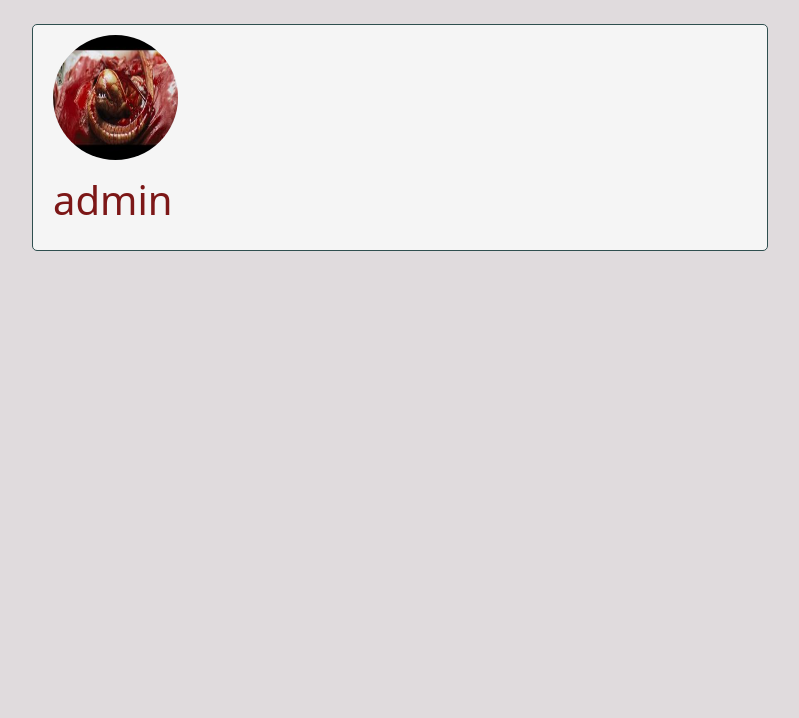
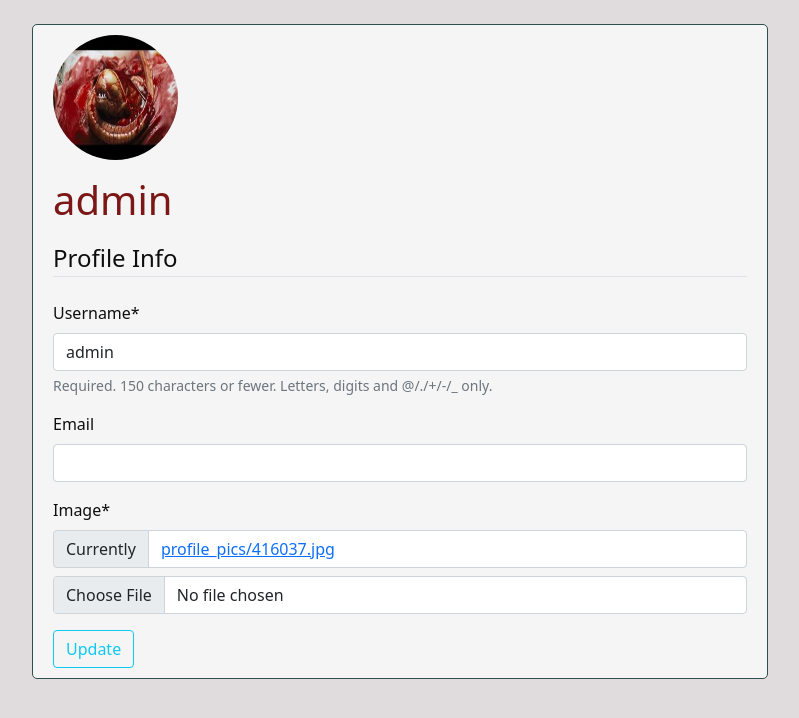
Before and after one commit to devloulou/2022_szeptember_django_ui, a Django app: page /profile/ in a window 1280 px wide. Shown: the part 56-774 px from the top of the page, without its empty margins (50-849 px from the left). Run offline with Django 3.2, Linux system fonts and the light colour scheme; a user stored in the database is signed in; data comes from the database, SQL or seed files in the repository; both versions use the stored data as it was after the commit; some libraries are stand-ins or nearby versions.

Commit message:
finalize profile page and functions

```diff
--- a/my_blog/templates/user/profile.html
+++ b/my_blog/templates/user/profile.html
@@ -1,4 +1,5 @@
 {% extends 'blog/base.html' %}
+{% load crispy_forms_tags %}
 {% block content %}
     <div class="content-section">
         <div class="media">
@@ -8,6 +9,19 @@
                 <p class="text-secondary">{{ user.email }}</p>
             </div>
         </div>
+        <form method="post" enctype="multipart/form-data">
+            {% csrf_token %}
+            <fieldset class="form-group">
+                <legend class="border-bottom mb-4">Profile Info</legend>
+                <!-- {{ form.as_p }} -->
+                {{ u_form|crispy }}
+                {{ p_form|crispy }}
+
+            </fieldset>
+            <div class="form-group">
+                <button class="btn btn-outline-info" type="submit">Update</button>
+            </div>
+        </form>
     </div>
 
 {% endblock content %}
--- a/my_blog/user_registration/apps.py
+++ b/my_blog/user_registration/apps.py
@@ -4,3 +4,6 @@ from django.apps import AppConfig
 class UserRegistrationConfig(AppConfig):
     default_auto_field = 'django.db.models.BigAutoField'
     name = 'user_registration'
+
+    def ready(self):
+        import user_registration.signals
--- a/my_blog/user_registration/forms.py
+++ b/my_blog/user_registration/forms.py
@@ -1,6 +1,7 @@
 from django import forms
 from django.contrib.auth.models import User
 from django.contrib.auth.forms import UserCreationForm
+from .models import ProfileModel
 
 class UserRegisterForm(UserCreationForm):
     email = forms.EmailField(required=True)
@@ -8,3 +9,16 @@ class UserRegisterForm(UserCreationForm):
     class Meta:
         model = User
         fields = ['username', 'email', 'password1', 'password2']
+
+
+class UserUpdateForm(forms.ModelForm):
+    email = forms.EmailField(required=False)
+
+    class Meta:
+        model = User
+        fields = ['username', 'email']
+
+class ProfileUpdateForm(forms.ModelForm):
+    class Meta:
+        model = ProfileModel
+        fields = ['image']
--- a/my_blog/user_registration/models.py
+++ b/my_blog/user_registration/models.py
@@ -1,5 +1,6 @@
 from django.db import models
 from django.contrib.auth.models import User
+from PIL import Image
 
 class ProfileModel(models.Model):
     user = models.OneToOneField(User, on_delete=models.CASCADE)
@@ -10,3 +11,12 @@ class ProfileModel(models.Model):
 
     def __str__(self):
         return f"'{self.user.username}' Profile"
+
+    def save(self):
+        super().save()
+
+        img = Image.open(self.image.path)
+        if img.height > 300 or img.width > 300:
+            output_size = (300, 300)
+            img.thumbnail(output_size)
+            img.save(self.image.path)
--- a/my_blog/user_registration/views.py
+++ b/my_blog/user_registration/views.py
@@ -1,5 +1,5 @@
 from django.shortcuts import render, redirect
-from .forms import UserRegisterForm
+from .forms import UserRegisterForm, UserUpdateForm, ProfileUpdateForm
 from django.contrib import messages
 from django.contrib.auth.decorators import login_required
 from .models import ProfileModel
@@ -14,16 +14,19 @@ from django.contrib.auth.models import User
 # 3. view, ami rendereli a html file-unkat
 # 4. login endpoint, URL
 
+# function based views
+# class based views
+
+
 def register(request):
     if request.method == 'POST':
         form = UserRegisterForm(request.POST)
         if form.is_valid():
             form.save()
-            username = form.cleaned_data.get('username')
-            usr_obj = User.objects.filter(username=username).first()
-            prof_temp = ProfileModel.objects.create(user_id=usr_obj.pk)
-
-            messages.success(request, f"Your account has been created! You are able to login!")
+            # username = form.cleaned_data.get('username')
+            # usr_obj = User.objects.filter(username=username).first()
+            # prof_temp = ProfileModel.objects.create(user_id=usr_obj.pk)
+            messages.success(request, "Your account has been created! You are able to login!")
             return redirect('login')
 
     else:
@@ -37,4 +40,25 @@ def register(request):
 # @login_required(login_url='login')
 @login_required
 def profile_view(request):
-    return render(request, 'user/profile.html')
+    if request.method == 'POST':
+        u_form = UserUpdateForm(request.POST, instance=request.user)
+        p_form = ProfileUpdateForm(request.POST,
+                                    request.FILES,
+                                    instance=request.user.profilemodel)
+
+        if u_form.is_valid() and p_form.is_valid():
+            u_form.save()
+            p_form.save()
+            messages.success(request, "Your account has been updated!")
+            return redirect('profile')
+
+    else:
+        u_form = UserUpdateForm(instance=request.user)
+        p_form = ProfileUpdateForm(instance=request.user.profilemodel)
+
+    context = {
+        "u_form": u_form,
+        "p_form": p_form
+    }
+
+    return render(request, 'user/profile.html', context=context)
```
Also changed, not shown: my_blog/user_registration/signals.py (added, +14 -0 lines), my_blog/db.sqlite3, my_blog/media/profile_pics/416037.jpg (added), my_blog/media/profile_pics/550646.jpg.
